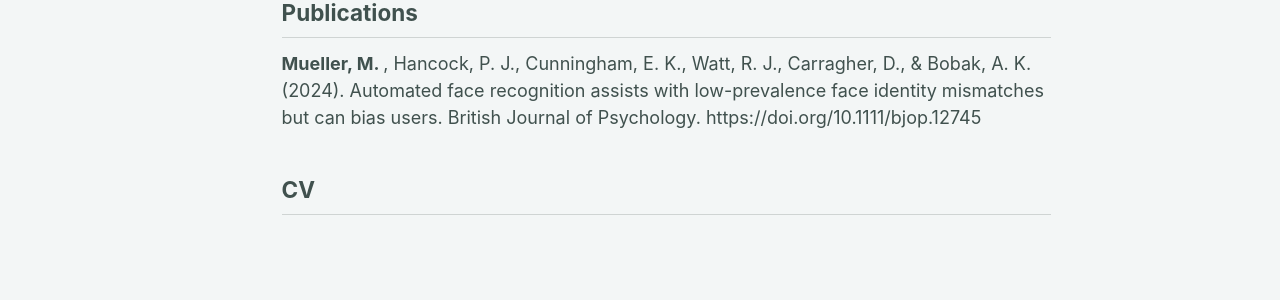
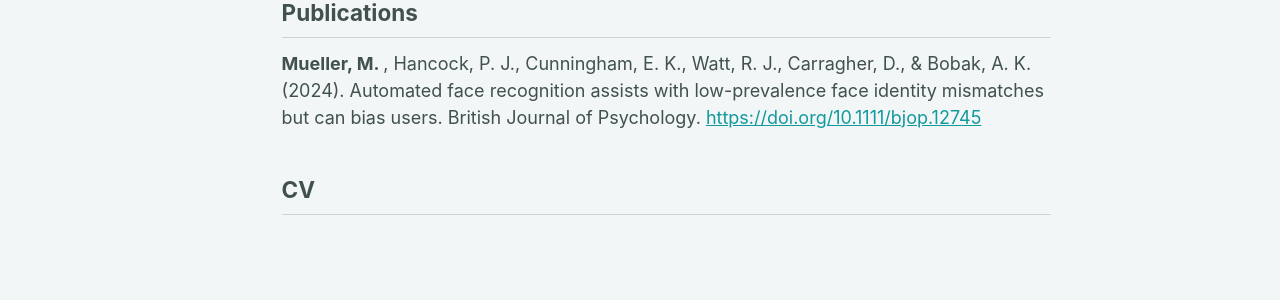
Before and after one commit to Melina-M-Mueller/Melina-M-Mueller.github.io, a Jekyll site: the page built from _pages/about.md, in a window 1280 px wide and 1014 px high. Shown: the part 569-869 px from the top of the window. Built offline with Jekyll 4.4.1, drawn with Linux system fonts in a browser that asks for light colours; a script bundle is joined from its source files by our own code; library files that are not in the unit come from our copies; some of the changed lines change nothing that is shown.

Commit message:
publication

```diff
--- a/_pages/about.md
+++ b/_pages/about.md
@@ -35,7 +35,7 @@
 
 <section id="publications">
   <h2>Publications</h2>
-    <b>Mueller, M. </b>, Hancock, P. J., Cunningham, E. K., Watt, R. J., Carragher, D., & Bobak, A. K.(2024). Automated face recognition assists with low-prevalence face identity mismatches but can bias users. British Journal of Psychology. https://doi.org/10.1111/bjop.12745
+    <b>Mueller, M. </b>, Hancock, P. J., Cunningham, E. K., Watt, R. J., Carragher, D., & Bobak, A. K.(2024). Automated face recognition assists with low-prevalence face identity mismatches but can bias users. British Journal of Psychology. <a href="https://doi.org/10.1111/bjop.12745">https://doi.org/10.1111/bjop.12745</a>
 
 </section>
 
```
